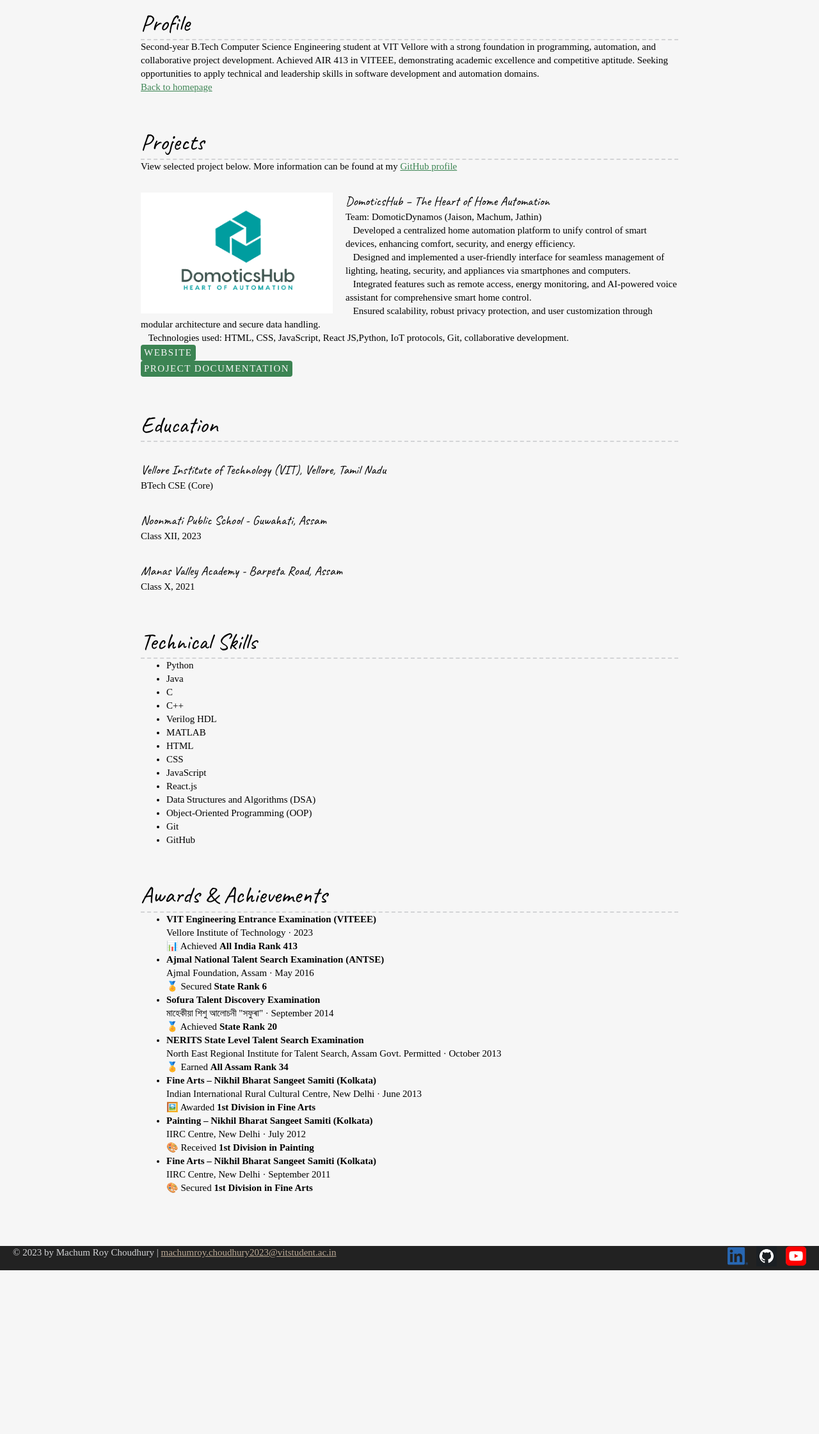
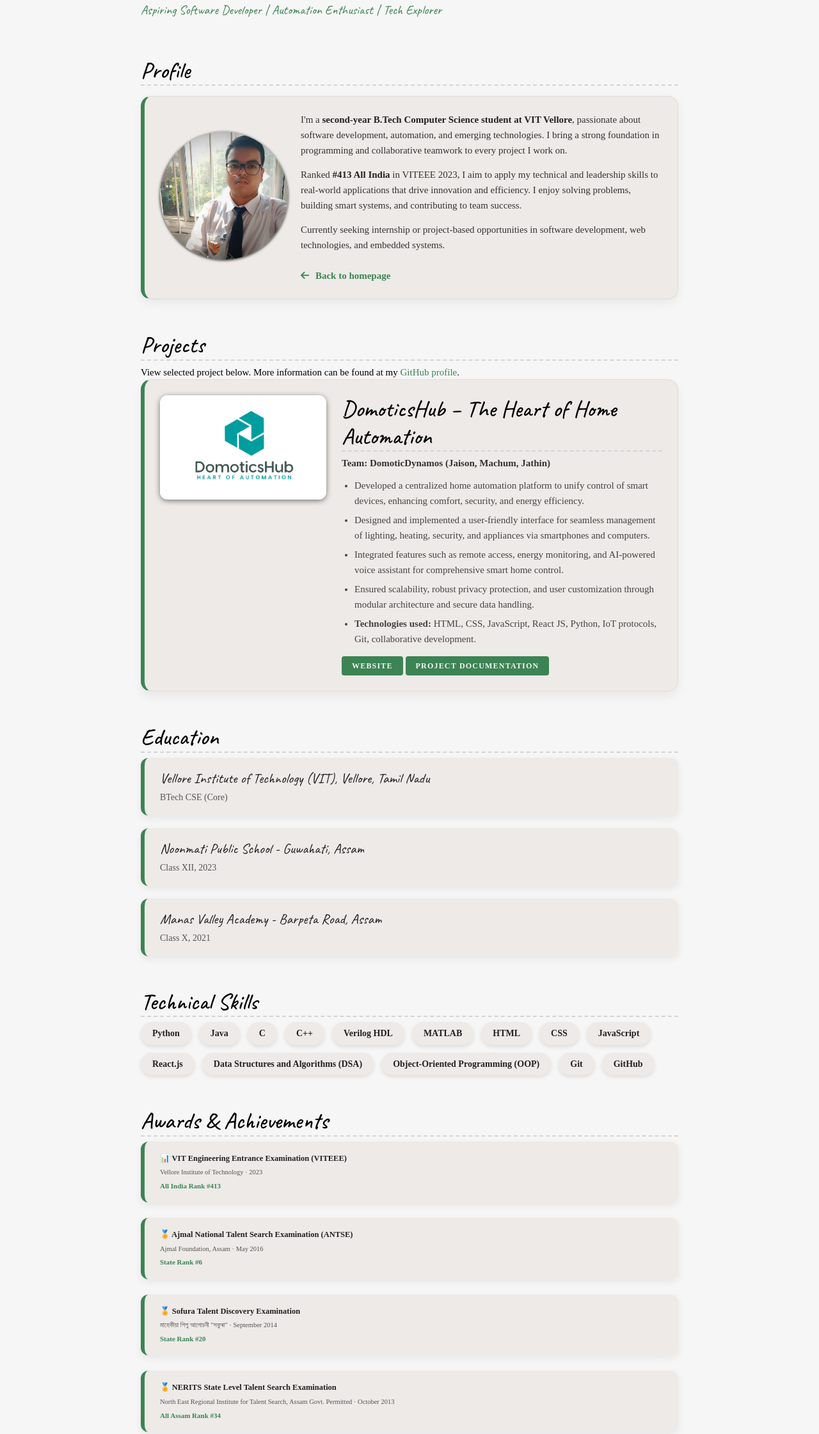
Before and after one commit to MRC005/My_Portfolio_Website, a plain HTML site: page resume.html in a window 1280 px wide. Shown: the part 530-2772 px from the top of the page at 64% size. Before the commit the page ends 2516 px from the top, so only its background shows below. Drawn offline with Linux system fonts and the light colour scheme.

Commit message:
Updated project link

```diff
--- a/resume.html
+++ b/resume.html
@@ -9,6 +9,8 @@
   <link rel="stylesheet" href="style.css">
   <link rel="preconnect" href="https://fonts.googleapis.com">
   <link rel="preconnect" href="https://fonts.gstatic.com" crossorigin>
+<link rel="stylesheet" href="https://cdnjs.cloudflare.com/ajax/libs/font-awesome/6.5.0/css/all.min.css" integrity="sha512-..." crossorigin="anonymous" referrerpolicy="no-referrer" />
+
   <link href="https://fonts.googleapis.com/css2?family=Caveat:wght@400..700&display=swap" rel="stylesheet">
 </head>
 
@@ -16,72 +18,68 @@
   <a class="btn download-link" href="UPDATED_RESUME.docx">Download Resume</a>
   <!-- //  INTRO  // -->
 
-  <header>
+  <header class="resume-header">
   <div class="content-wrapper">
-      <!-- Start content edits below this line. -->
-      <h1>Machum Roy Choudhury</h1>
-      <h2>Btech CSE (Core) VIT Vellore</h2>
-
-      <!-- End content edits here. -->
+    <h1> Machum Roy Choudhury</h1>
+    <h2>B.Tech in Computer Science Engineering (Core) – VIT Vellore</h2>
+    <h3 class="tagline">Aspiring Software Developer | Automation Enthusiast | Tech Explorer</h3>
   </div>
 </header>
+
 
   <main class="content-wrapper">
     <!-- //  PROFILE  // -->
     <section class="resume-section">
-      <!-- Start content edits below this line. -->
   <h2>Profile</h2>
-      <p>Second-year B.Tech Computer Science Engineering student at VIT Vellore with a strong foundation in programming,
-        automation, and collaborative project development. Achieved AIR 413 in VITEEE, demonstrating academic excellence
-        and competitive aptitude. Seeking opportunities to apply technical and leadership skills in software development
-        and automation domains.</p>
-      <a href="index.html">Back to homepage</a>
+  <div class="profile-card">
+  <div class="profile-image">
+    <img src="placeholder-images/MRRC.png" alt="MRRC">
+  </div>
 
-      <!-- End content edits here. -->
+  <div class="profile-content">
+    <p class="profile-text">
+ I'm a <strong>second-year B.Tech Computer Science student at VIT Vellore</strong>, passionate about software development, automation, and emerging technologies. I bring a strong foundation in programming and collaborative teamwork to every project I work on.    </p>
+    <p class="profile-text">
+Ranked <strong>#413 All India</strong> in VITEEE 2023, I aim to apply my technical and leadership skills to real-world applications that drive innovation and efficiency. I enjoy solving problems, building smart systems, and contributing to team success.    </p>
+    <p class="profile-text">
+Currently seeking internship or project-based opportunities in software development, web technologies, and embedded systems.    </p>
+
+    <a class="back-link" href="index.html"><i class="fa fa-arrow-left"></i> Back to homepage</a>
+  </div>
+</div>
+
 </section>
+
 
     <!-- //  PROJECTS  // -->
    <section class="resume-section">
-      <!-- Start content edits below this line. -->
   <h2>Projects</h2>
-      <p> View selected project below. More information can be found at my
-        <a href="https://github.com/MRC005">GitHub profile</a>
+  <p>
+    View selected project below. More information can be found at my
+    <a href="https://github.com/MRC005" target="_blank" rel="noopener">GitHub profile</a>.
   </p>
 
-      <!-- To add more items, copy this whole <section></section> block-->
   <div class="project-wrapper">
     <section class="project-item">
-          <img src="placeholder-images/logo.png"
-            srcset="placeholder-images/logo.png 2x" alt="Project logo">
-          <h3>DomoticsHub – The Heart of Home Automation</h3>
-          <p>
+      <img src="placeholder-images/logo.png" srcset="placeholder-images/logo.png 2x" alt="Project logo" >
+      <div class="project-content">
+        <h2>DomoticsHub – The Heart of Home Automation</h2>
+        <p><strong>Team:</strong> DomoticDynamos (Jaison, Machum, Jathin)</p>
+        <ul>
+          <li>Developed a centralized home automation platform to unify control of smart devices, enhancing comfort, security, and energy efficiency.</li>
+          <li>Designed and implemented a user-friendly interface for seamless management of lighting, heating, security, and appliances via smartphones and computers.</li>
+          <li>Integrated features such as remote access, energy monitoring, and AI-powered voice assistant for comprehensive smart home control.</li>
+          <li>Ensured scalability, robust privacy protection, and user customization through modular architecture and secure data handling.</li>
+          <li><strong>Technologies used:</strong> HTML, CSS, JavaScript, React JS, Python, IoT protocols, Git, collaborative development.</li>
+        </ul>
 
-            Team: DomoticDynamos (Jaison, Machum, Jathin)
-            <br>
-            Developed a centralized home automation platform to unify control of smart devices, enhancing comfort,
-            security, and energy efficiency.
-            <br>
-            Designed and implemented a user-friendly interface for seamless management of lighting, heating, security,
-            and appliances via smartphones and computers.
-            <br>
-            Integrated features such as remote access, energy monitoring, and AI-powered voice assistant for
-            comprehensive smart home control.
-            <br>
-            Ensured scalability, robust privacy protection, and user customization through modular architecture and
-            secure data handling.
-            <br>
-            Technologies used: HTML, CSS, JavaScript, React JS,Python, IoT protocols, Git, collaborative development.
-            <br>
-
-            <a class="btn" href=" https://github.com/MRC005/DOMOTICSHUB-HOME_AUTOMATION" target="_blank">Website</a>
-            <br>
-            <!-- additional links, e.g. newsletter -->
-            <a class="btn"
-              href="https://github.com/MRC005/DOMOTICSHUB-HOME_AUTOMATION/blob/main/DomoticsHub-PPT%20(1).pdf"
-              target="_blank">Project Documentation</a>
+        <a class="btn" href=" https://mrc005.github.io/DOMOTICSHUB-HOME_AUTOMATION/" target="_blank" rel="noopener">Website</a>
+        <a class="btn" href="https://github.com/MRC005/DOMOTICSHUB-HOME_AUTOMATION/blob/main/DomoticsHub-PPT%20(1).pdf" target="_blank" rel="noopener">Project Documentation</a>
+      </div>
     </section>
   </div>
 </section>
+
 
     <!-- End content edits here. -->
 
@@ -109,7 +107,7 @@
       <!-- Start content edits below this line. -->
       <h2>Technical Skills</h2>
 
-      <ul>
+      <ul class="skills-list">
         <li>Python</li>
         <li>Java</li>
         <li>C</li>
@@ -131,52 +129,54 @@
     <!-- //  AWARDS & ACHIEVEMENTS  // -->
    <section class="resume-section">
   <h2>Awards & Achievements</h2>
-      <ul>
+  <ul class="awards-list">
     <li>
-          <strong>VIT Engineering Entrance Examination (VITEEE)</strong><br>
-          Vellore Institute of Technology · 2023<br>
-          📊 Achieved <strong>All India Rank 413</strong>
+      <div class="award-title">📊 <strong>VIT Engineering Entrance Examination (VITEEE)</strong></div>
+      <div class="award-details">Vellore Institute of Technology · 2023</div>
+      <div class="award-result">All India Rank <strong>#413</strong></div>
     </li>
     <li>
-          <strong>Ajmal National Talent Search Examination (ANTSE)</strong><br>
-          Ajmal Foundation, Assam · May 2016<br>
-          🏅 Secured <strong>State Rank 6</strong>
+      <div class="award-title">🏅 <strong>Ajmal National Talent Search Examination (ANTSE)</strong></div>
+      <div class="award-details">Ajmal Foundation, Assam · May 2016</div>
+      <div class="award-result">State Rank <strong>#6</strong></div>
     </li>
     <li>
-          <strong>Sofura Talent Discovery Examination</strong><br>
-          মাহেকীয়া শিশু আলোচনী "সফুৰা" · September 2014<br>
-          🏅 Achieved <strong>State Rank 20</strong>
+      <div class="award-title">🏅 <strong>Sofura Talent Discovery Examination</strong></div>
+      <div class="award-details">মাহেকীয়া শিশু আলোচনী "সফুৰা" · September 2014</div>
+      <div class="award-result">State Rank <strong>#20</strong></div>
     </li>
     <li>
-          <strong>NERITS State Level Talent Search Examination</strong><br>
-          North East Regional Institute for Talent Search, Assam Govt. Permitted · October 2013<br>
-          🏅 Earned <strong>All Assam Rank 34</strong>
+      <div class="award-title">🏅 <strong>NERITS State Level Talent Search Examination</strong></div>
+      <div class="award-details">North East Regional Institute for Talent Search, Assam Govt. Permitted · October 2013</div>
+      <div class="award-result">All Assam Rank <strong>#34</strong></div>
     </li>
     <li>
-          <strong>Fine Arts – Nikhil Bharat Sangeet Samiti (Kolkata)</strong><br>
-          Indian International Rural Cultural Centre, New Delhi · June 2013<br>
-          🖼️ Awarded <strong>1st Division in Fine Arts</strong>
+      <div class="award-title">🖼️ <strong>Fine Arts – Nikhil Bharat Sangeet Samiti (Kolkata)</strong></div>
+      <div class="award-details">Indian International Rural Cultural Centre, New Delhi · June 2013</div>
+      <div class="award-result">1st Division in Fine Arts</div>
     </li>
     <li>
-          <strong>Painting – Nikhil Bharat Sangeet Samiti (Kolkata)</strong><br>
-          IIRC Centre, New Delhi · July 2012<br>
-          🎨 Received <strong>1st Division in Painting</strong>
+      <div class="award-title">🎨 <strong>Painting – Nikhil Bharat Sangeet Samiti (Kolkata)</strong></div>
+      <div class="award-details">IIRC Centre, New Delhi · July 2012</div>
+      <div class="award-result">1st Division in Painting</div>
     </li>
     <li>
-          <strong>Fine Arts – Nikhil Bharat Sangeet Samiti (Kolkata)</strong><br>
-          IIRC Centre, New Delhi · September 2011<br>
-          🎨 Secured <strong>1st Division in Fine Arts</strong>
+      <div class="award-title">🎨 <strong>Fine Arts – Nikhil Bharat Sangeet Samiti (Kolkata)</strong></div>
+      <div class="award-details">IIRC Centre, New Delhi · September 2011</div>
+      <div class="award-result">1st Division in Fine Arts</div>
     </li>
   </ul>
 </section>
+
   </main>
 
   <!-- //  FOOTER INFO, SOCIAL MEDIA  // -->
   <footer>
     <!-- Start content edits below this line. -->
-    <p>© 2023 by Machum Roy Choudhury | <a
-        href="mailto:machumroy.choudhury2023@vitstudent.ac.in">machumroy.choudhury2023@vitstudent.ac.in</a></p>
-
+    <p>© 2025 Machum Roy Choudhury | <a class="email-link" href="mailto:machumroy.choudhury2023@vitstudent.ac.in">
+    <i class="fa-solid fa-envelope-open-text email-icon"></i>
+    machumroy.choudhury2023@vitstudent.ac.in
+  </a>
     <!-- Add or remove any networks. -->
     <ul class="socials">
       <!-- <li>
--- a/style.css
+++ b/style.css
@@ -13,8 +13,7 @@ html {
     font-size: 62.5%;
 }
 
-html,
-body {
+html,body {
     height: 100%;
 }
 
@@ -31,6 +30,10 @@ body {
     max-width: 900px;
 }
 
+.tagline{
+    color:#3c8453
+}
+
 body {
     background-color: #f6f6f6;
     font-size: 1.5rem;
@@ -39,6 +42,7 @@ body {
 
 a {
     color: #3c8453;
+    text-decoration: none;
 }
 
 a:hover {
@@ -50,14 +54,24 @@ a:hover {
   color: #f6f6f6;
   text-decoration: none;
   text-transform: uppercase;
-    font-size: 1.2 rem;
-    padding: 5px;
+  font-size: 1.2rem;
+  padding: 8px 16px;
   display: inline-block;
-    line-height: 1;
+  line-height: 1.2;
   border-radius: 4px;
-    letter-spacing: .1em;
+  letter-spacing: 0.1em;
+  transition: background-color 0.3s ease;
+  font-weight: 600;
+}
 
+.btn:hover,
+.btn:focus {
+  background-color: #2e6a42;
+  outline: none;
+  color: #f6f6f6;
+  cursor: pointer;
 }
+
 
 h1,
 h2,
@@ -68,17 +82,24 @@ h3 {
 }
 
 h1 {
-    font-size: 7 rem;
-    line-height: 0.85;
+    font-weight: 600;
+    font-size: 7rem;
+    line-height: 1.1;
 }
 
 h2 {
+    font-weight: 500;
+    margin-bottom: 8px;
     font-size: 3.6rem;
+    line-height: 1.2;
 }
 
 h3 {
+    font-weight: 400;
     font-size: 2rem;
+    line-height: 1.3;
 }
+
 
 /* Index */
 .home {
@@ -99,9 +120,13 @@ h3 {
 
 .home .content-bg {
   padding: 30px;
-    background: rgba(255, 255, 255, 0.9);
-    ;
+  background: rgba(246, 246, 246, 0.75);
+  border-radius: 20px;
+  box-shadow: 0 6px 18px rgba(34, 34, 34, 0.15);
+  backdrop-filter: blur(8px);
 }
+
+
 
 
 
@@ -126,6 +151,109 @@ h3 {
     border-bottom: 2px dashed #d3d4d6;
 }
 
+/* Profile */
+.profile-card {
+    background: rgba(188, 170, 150, 0.15);
+
+  border: 1px solid #ddd;
+  border-radius: 16px;
+  padding: 24px;
+  box-shadow: 0 6px 16px rgba(0, 0, 0, 0.06);
+  margin-top: 16px;
+  font-size: 1.5rem;
+  line-height: 1.6;
+  color: #333;
+  border-left: 6px solid #3c8453;
+  display: flex;
+  align-items: center;
+  gap: 20px;
+   flex-wrap: wrap;
+}
+
+.profile-image img {
+    width: 200px;
+  height: 200px;
+  border-radius: 6px;
+  border-radius: 50%;
+  object-fit: cover;
+  box-shadow: 0 1px 4px rgba(0, 0, 0, 0.9);
+  flex-shrink: 0;
+}
+
+.profile-card:hover {
+  transform: translateY(-4px);
+  box-shadow: 0 12px 24px rgba(0, 0, 0, 0.1);
+}
+
+.profile-content {
+  flex: 1;
+  min-width: 250px;
+}
+
+.profile-text {
+  margin-bottom: 14px;
+}
+
+.profile-card strong {
+  color:#222;
+  font-weight: 700;
+}
+
+.back-link {
+  display: inline-block;
+  margin-top: 10px;
+  color:#3c8453;
+  text-decoration: none;
+  font-weight: 600;
+}
+
+.back-link i {
+  margin-right: 6px;
+}
+
+.awards-list {
+  list-style: none;
+  padding: 0;
+  margin: 0;
+}
+
+.awards-list li {
+  background: rgba(188, 170, 150, 0.15); /* sarly-beige transparent */
+  border-left: 6px solid #3c8453; /* dark-green accent */
+  border-radius: 12px;
+  padding: 18px 24px;
+  margin-bottom: 24px;
+  box-shadow: 0 4px 12px rgba(34, 34, 34, 0.08);
+  font-size: 1.05rem;
+  transition: background-color 0.3s ease;
+}
+
+.awards-list li:hover {
+  background: rgba(188, 170, 150, 0.3);
+  transform: translateY(-4px);
+  box-shadow: 0 12px 24px rgba(0, 0, 0, 0.1);
+}
+
+.award-title {
+  font-size: 1.25rem;
+  font-weight: bold;
+  color: #222;
+  margin-bottom: 6px;
+}
+
+.award-details {
+  font-size: 1.05rem;
+  color: #555;
+  margin-bottom: 6px;
+}
+
+.award-result {
+  font-size: 1.1rem;
+  color:  #3c8453 ;
+  font-weight: 600;
+}
+
+
 .download-link {
     font-size: 1.5rem;
     position: fixed;
@@ -136,18 +264,75 @@ h3 {
 /* profile */
 
 /* projects */
+
+.project-wrapper {
+  display: flex;
+  flex-direction: column;
+  gap: 40px;
+}
+
 .project-item {
-    margin: 30px 0;
-    display: flow-root;
-    margin-block: 30px;
+  display: flex;
+  flex-wrap: wrap;
+  align-items: flex-start;
+  gap: 24px;
+  padding: 24px;
+  background: rgba(188, 170, 150, 0.15);
+  border: 1px solid #ddd;
+  border-left: 6px solid #3c8453;
+  border-radius: 16px;
+  box-shadow: 0 8px 16px rgba(0, 0, 0, 0.06);
+  transition: transform 0.3s ease, box-shadow 0.3s ease;
+}
+
+.project-item:hover {
+  transform: translateY(-4px);
+  box-shadow: 0 12px 24px rgba(0, 0, 0, 0.1);
 }
 
 .project-item img {
-    float: left;
-    width: 300px;
-    margin-right: 20px;
+width: 260px;
+  border-radius: 12px;
+  box-shadow: 0 2px 8px rgba(0, 0, 0, 0.5);
+  object-fit: cover;
+  flex-shrink: 0;
+  background-color: #fff;
 }
 
+.project-content {
+  flex: 1;
+  min-width: 260px;
+}
+
+.project-content h3 {
+  margin-top: 0;
+  margin-bottom: 14px;
+  font-size: 1.75rem;
+  color: #222;
+  font-weight: 700;
+}
+
+.project-content p {
+  font-weight: 600;
+  margin-bottom: 12px;
+  color: #333;
+}
+
+.project-content ul {
+  padding-left: 20px;
+  margin: 0 0 15px 0;
+  color: #444;
+  line-height: 1.6;
+}
+
+.project-content ul li {
+  margin-bottom: 6px;
+  list-style-type: disc;
+}
+
+.download-link {
+  position: fixed;
+}
 
 /* Work Experience */
 .work-item {
@@ -165,49 +350,191 @@ h3 {
 
 /* Education */
 .education-item {
-    margin-block: 30px;
+  background: rgba(188, 170, 150, 0.15);
+  border-left: 6px solid #3c8453;
+  border-radius: 12px;
+  padding: 18px 24px;
+  margin-bottom: 20px;
+  box-shadow: 0 4px 12px rgba(34, 34, 34, 0.08);
+  transition: background-color 0.3s ease;
+}
+
+.education-item:hover {
+  background: rgba(188, 170, 150, 0.3);
+}
+
+.education-item h3 {
+  font-size: 2.2rem;
+  color: #222;
+  margin-bottom: 6px;
 }
 
 .education-item p {
+  font-size: 1.4rem;
+  color: #555;
   margin: 0;
+  font-weight: 500;
 }
+.education-item:hover {
+  transform: translateY(-4px);
+  box-shadow: 0 12px 24px rgba(0, 0, 0, 0.1);
+}
+
+/* --- Technical Skills --- */
+.skills-list {
+  list-style-type: none;
+  padding-left: 0;
+  display: flex;
+  flex-wrap: wrap;
+  gap: 12px;
+  margin-top: 0;
+}
+
+.skills-list li {
+  background:rgba(188, 170, 150, 0.15);
+  color:  #222;
+  padding: 8px 18px;
+  border-radius: 25px;
+  font-weight: 600;
+  font-size: 1.4rem;
+  box-shadow: 0 3px 6px rgba(0, 0, 0, 0.1);
+  transition: background-color 0.3s ease, color 0.3s ease;
+  cursor: default;
+}
+
+.skills-list li:hover {
+  background: #3c8453;
+  color: #f6f6f6;
+  transform: translateY(-4px);
+  box-shadow: 0 12px 24px rgba(0, 0, 0, 0.1);
+}
+
 
 /* Footer */
 footer {
   background-color: #222;
   color: #d3d4d6;
+  padding: 30px 60px;
+  font-size: 1.4rem;
+  width:100vw;
+  box-sizing: border-box;
   display: flex;
   justify-content: space-between;
-    padding-inline: 10px;
+  align-items: center;
+  flex-wrap: wrap;
+  gap: 10px;
 }
 
 footer a {
   color: #bcaa96;
+  text-decoration: none;
 }
 
 footer a:hover {
   color: #3c8453;
+  text-decoration: underline;
 }
+.email-link {
+  text-decoration: none;
+  color: #bcaa96;
+  display: inline-flex;
+  align-items: center;
+  gap: 8px;
+  font-size: 1.5rem;
+}
+
+.email-icon {
+  font-size: 1.5rem;
+  color: #bcaa96;
+}
+
 
 .socials {
   list-style-type: none;
   padding: 0;
+  margin: 0;
+  display: flex;
+  gap: 12px;
+}
+
+.socials li {
+  display: inline-block;
 }
 
 .socials img {
   width: 32px;
-}
-
-.socials li {
-    display: inline-block;
-    margin-left: 10px;
+  height: 32px;
+  transition: opacity 0.3s ease, transform 0.3s ease;
 }
 
 .socials img:hover {
-    opacity: 50%;
+  opacity: 0.7;
+  transform: scale(1.05);
 }
 
-@media (max-width:500) {
+
+@media (max-width: 1250px) {
+  .download-link {
+    position: absolute;
+  }
+}
+
+@media (min-width: 860px) {
+  .work-item {
+    display: grid;
+    grid-template-columns: 300px 1fr;
+    column-gap: 20px;
+  }
+
+  .work-summary p:first-child {
+    margin-top: 0;
+  }
+
+  footer {
+    display: flex;
+    justify-content: space-between;
+    padding: 0 20px;
+  }
+}
+
+@media (max-width: 859px) {
+  footer {
+    text-align: center;
+    padding: 10px;
+  }
+}
+
+@media (min-width: 650px) and (max-width: 859px) {
+  .project-item {
+    flex-direction: row;
+    align-items: center;
+  }
+
+  .project-item img {
+    width: 100%;
+    max-width: 250px;
+  }
+}
+
+@media (max-width: 649px) {
+  .project-item {
+    flex-direction: column;
+    align-items: center;
+    text-align: center;
+  }
+
+  .project-item img {
+    width: 100%;
+    max-width: 350px;
+    margin-bottom: 20px;
+  }
+
+  .project-content {
+    text-align: center;
+  }
+}
+
+@media (max-width: 500px) {
   .resume header::before {
     height: 200px;
   }
@@ -220,71 +547,3 @@ footer a:hover {
     font-size: 2.6rem;
   }
 }
-
-@media (min-width:860px) {
-    .work-item {
-        display: grid;
-        grid-template-columns: 300px 1fr;
-        column-gap: 20px;
-    }
-
-    .work-summary p:first-child {
-        margin-top: 0;
-    }
-}
-
-@media (min-width:860px) {
-    .project-item {
-        display: flow-root;
-    }
-
-    .project-item img {
-        float: left;
-        width: 300px;
-        margin-right: 20px;
-    }
-
-}
-
-@media (min-width:650px) and (max-width:859px) {
-    .project-wrapper {
-        display: grid;
-        grid-template-columns: 1fr 1fr;
-        column-gap: 20px;
-
-    }
-
-    .project-item img {
-        width: 100%;
-    }
-}
-
-@media (max-width:500px) {
-    .project-item img {
-        width: 100%;
-        margin-bottom: 10px;
-    }
-}
-
-@media(max-width:1250px) {
-    .download-link {
-        position: absolute;
-    }
-}
-
-@media (min-width:860px) {
-    footer {
-        display: flex;
-        justify-content: space-between;
-        padding: 0 20px;
-    }
-}
-
-@media(max-width:859px) {
-    footer {
-        text-align: center;
-        padding: 10px;
-    }
-
-
-}
```
Also changed, not shown: index.html (+6 -4 lines), placeholder-images/MRRC.png (added), placeholder-images/email-logo.png (added). Lines whose indentation alone changed are shown as unchanged.
